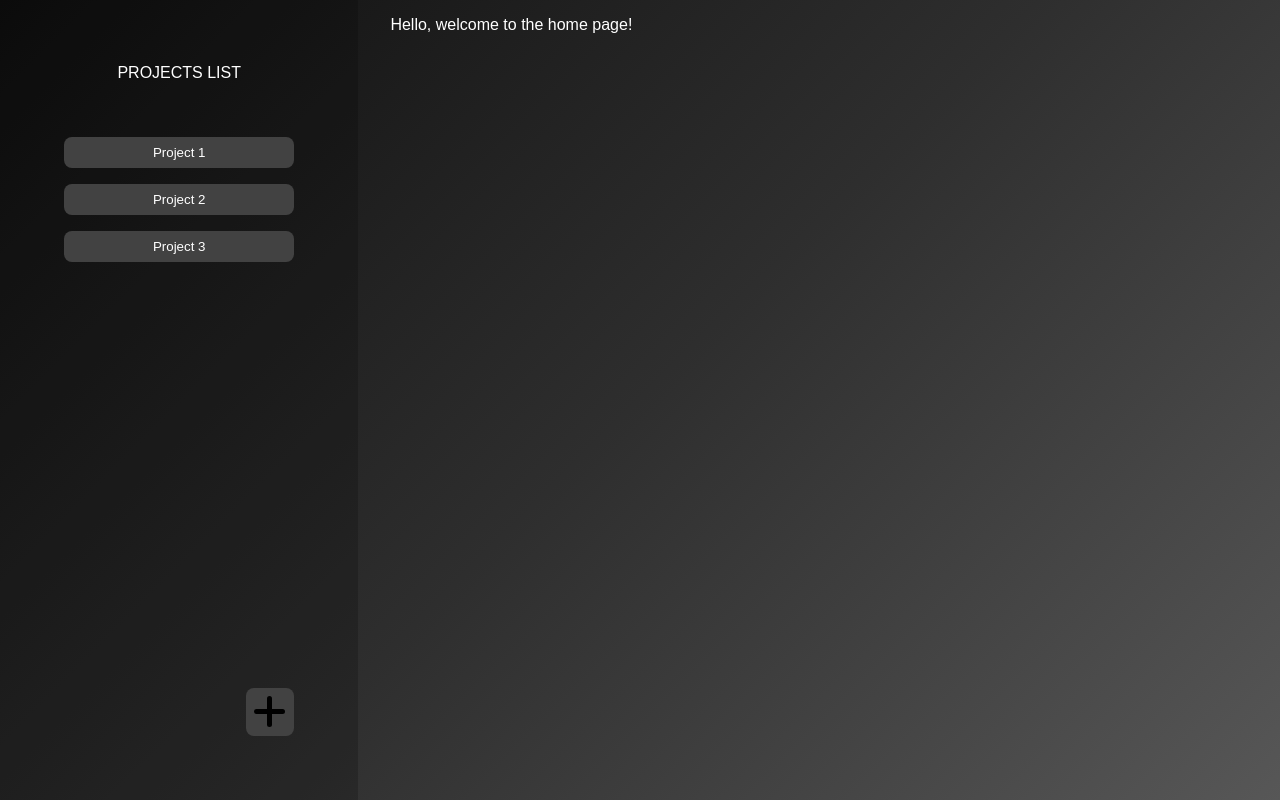
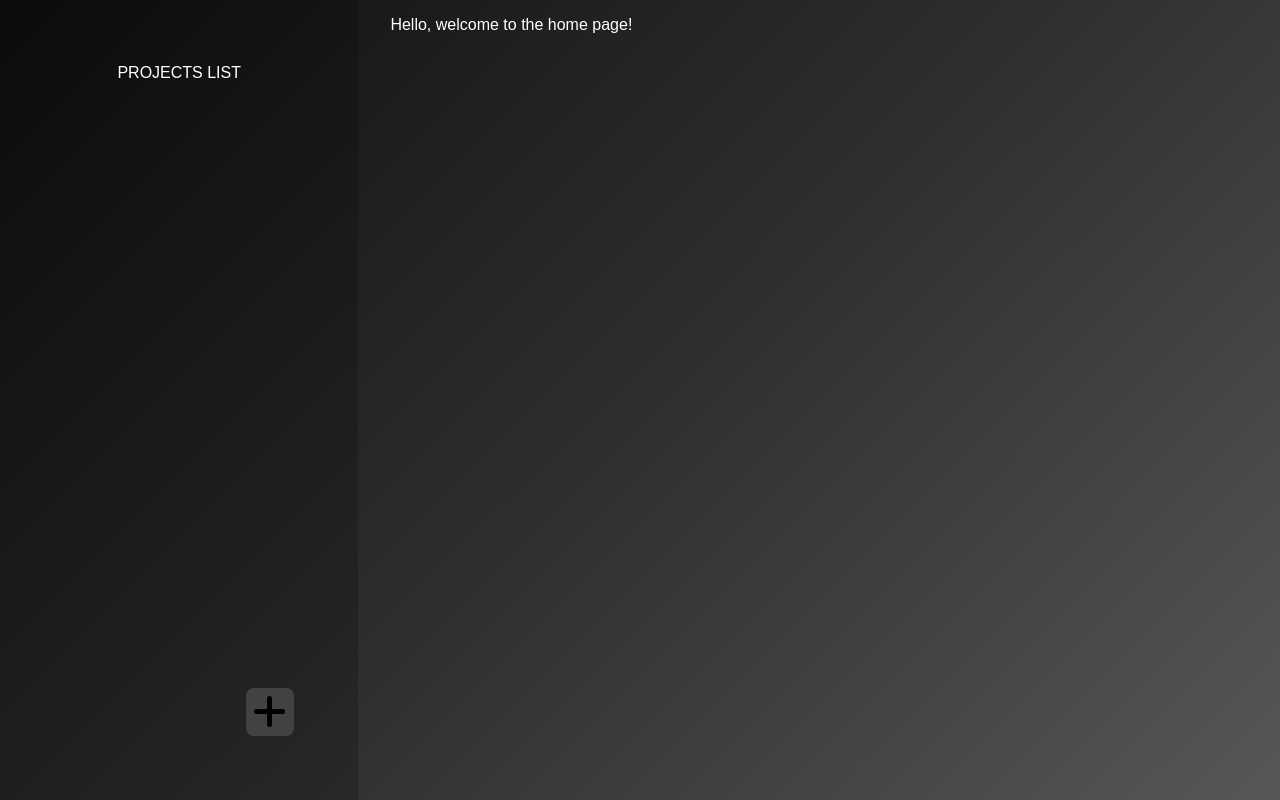
Before and after one commit to GTFTT/text-analyzer-frontend, a React (Vite) app: page /#/home in a window 1280 px wide. Built offline with nearby package versions, Linux system fonts and the light colour scheme.

Commit message:
Removed unnecessary code

```diff
--- a/src/App.tsx
+++ b/src/App.tsx
@@ -1,29 +1,8 @@
 import styles from './App.module.css'
 import MainRoutesNode from "./../src/components/MainRoutesNode/MainRoutesNode.tsx";
 import {Menu} from "./components/Menu/Menu.tsx";
-import {useEffect} from "react";
-import {useAppDispatch} from "./reduxStore/hooks.ts";
-import {setMenuItemsAction} from "./components/Menu/menuSlice.ts";
 
 function App() {
-  const dispatch = useAppDispatch()
-
-  useEffect(() => {
-    dispatch(setMenuItemsAction( [
-      {
-        id: "project-1",
-        label: "Project 1",
-      },
-      {
-        id: "project-2",
-        label: "Project 2",
-      },
-      {
-        id: "project-3",
-        label: "Project 3",
-      },
-    ]))
-  }, []);
 
   return (
     <div className={styles.app}>
```
